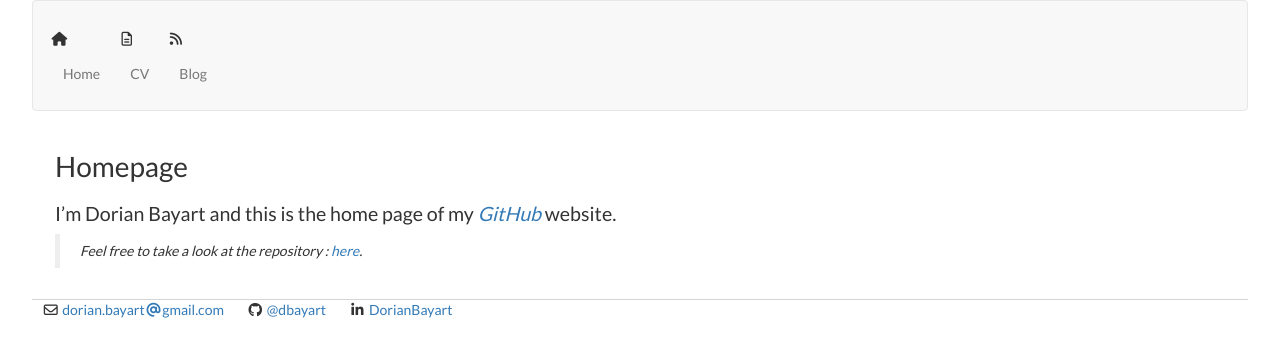
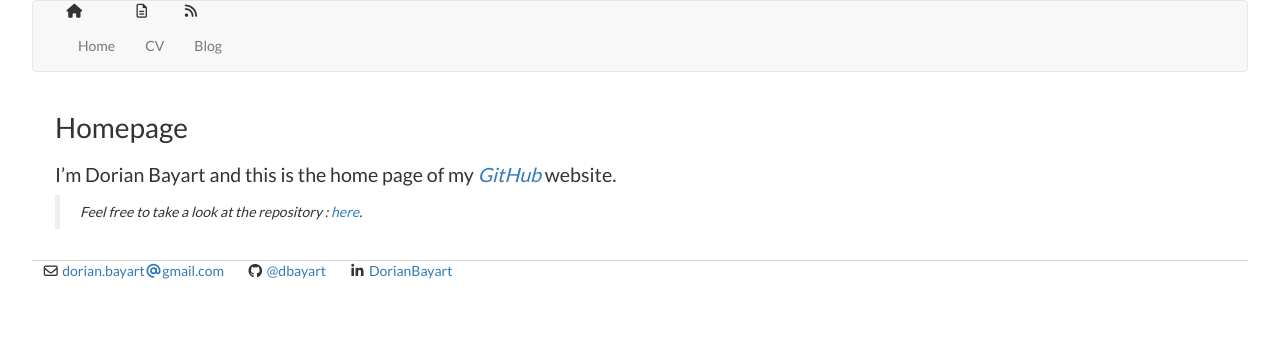
Before and after one commit to dorianbayart/dorianbayart.github.io, a Jekyll site: the page built from index.md, in a window 1280 px wide. Shown: the top 357 px of the page. Built offline with Jekyll 4.4.1, drawn with Linux system fonts in a browser that asks for light colours; nearby versions of some CDN libraries.

Commit message:
Update main.css

```diff
--- a/css/main.css
+++ b/css/main.css
@@ -12,7 +12,7 @@
 	padding: 0px;
 }
 
-.container , .container-fluid {
+.container  {
 	padding: 0px;
 	padding-bottom: 0.8em;
 }
@@ -21,9 +21,9 @@
 	body { width: 95%; }
 }
 
-nav {
+/*nav {
     padding-top: 2em;
-}
+}*/
 #footer > ul {
     font-family:'Lato', 'Helvetica', 'Sans-Serif';
     font-size: 1.0em;
```
